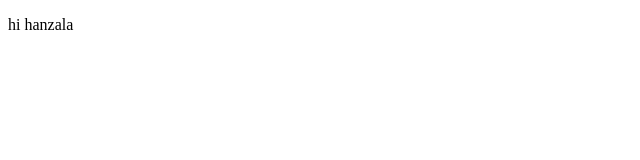
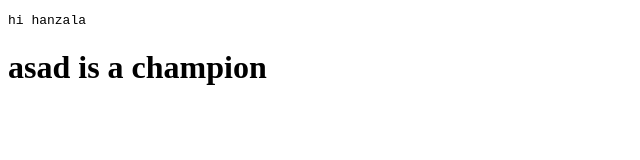
Before and after one commit to Asad3046/Zakbaba, a plain HTML site: page Day1/index.html in a window 1280 px wide. Shown: the whole page, without its empty margins (0-640 px from the left). Drawn offline with Linux system fonts and the light colour scheme.

Commit message:
second commit

```diff
--- a/Day1/index.html
+++ b/Day1/index.html
@@ -7,6 +7,8 @@
     <title>Document</title>
 </head>
 <body>
-    <p>hi hanzala</p>
+    <pre>hi hanzala</pre>
+    <h1>asad is a champion</h1>
+
 </body>
 </html>
```
